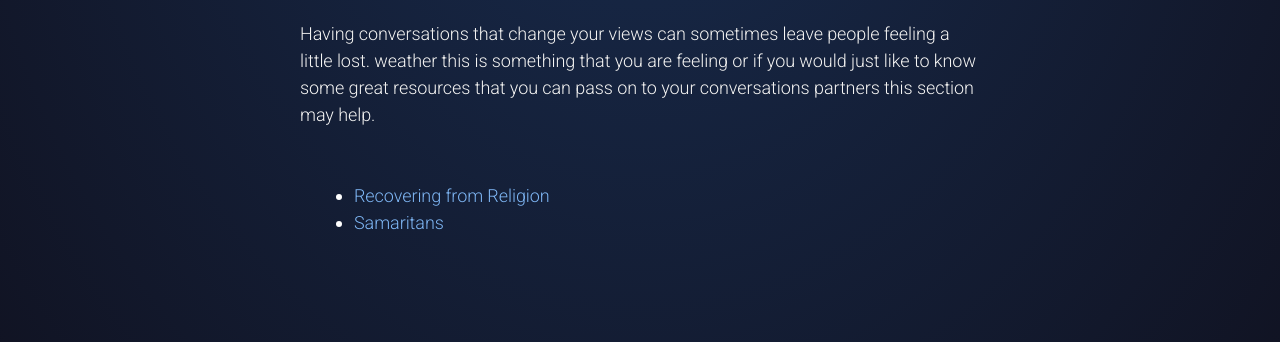
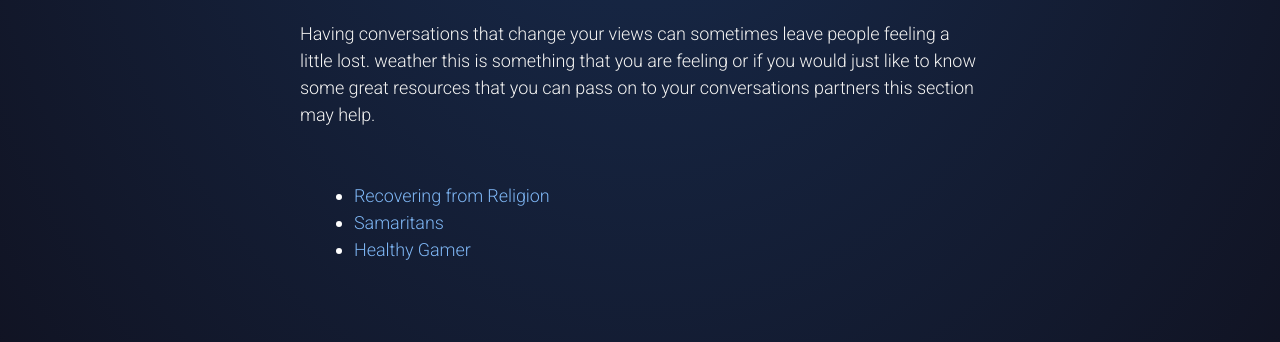
Before and after one commit to William-Owen/streetepistemology.website, a Gatsby site: page /resources/support in a window 1280 px wide. Shown: the part 288-630 px from the top of the page. Built offline with nearby package versions, Linux system fonts and the light colour scheme; Gatsby itself is replaced by a stand-in of ours.

Commit message:
Added heathy gamer link

```diff
--- a/src/pages/resources/support.tsx
+++ b/src/pages/resources/support.tsx
@@ -21,6 +21,9 @@ const IndexPage = () => {
 					<li>
 						<a href='https://www.samaritans.org/'>Samaritans</a>
 					</li>
+					<li>
+						<a href='https://www.healthygamer.gg/'>Healthy Gamer</a>
+					</li>
 				</ul>
 			</Page>
 		</>
```
